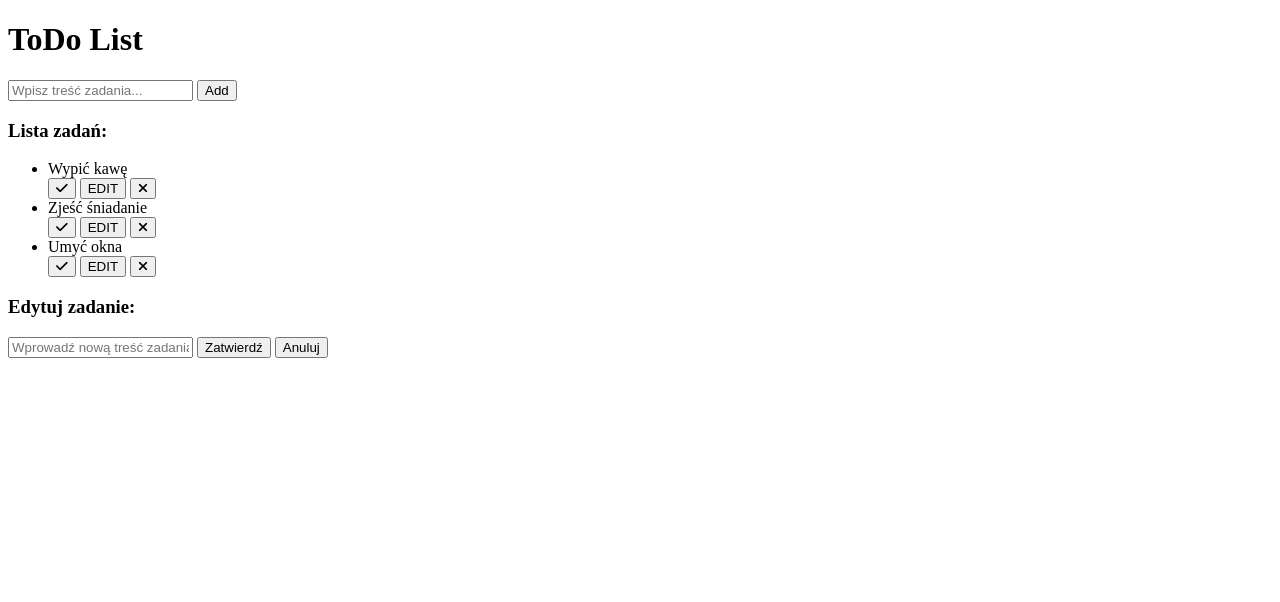
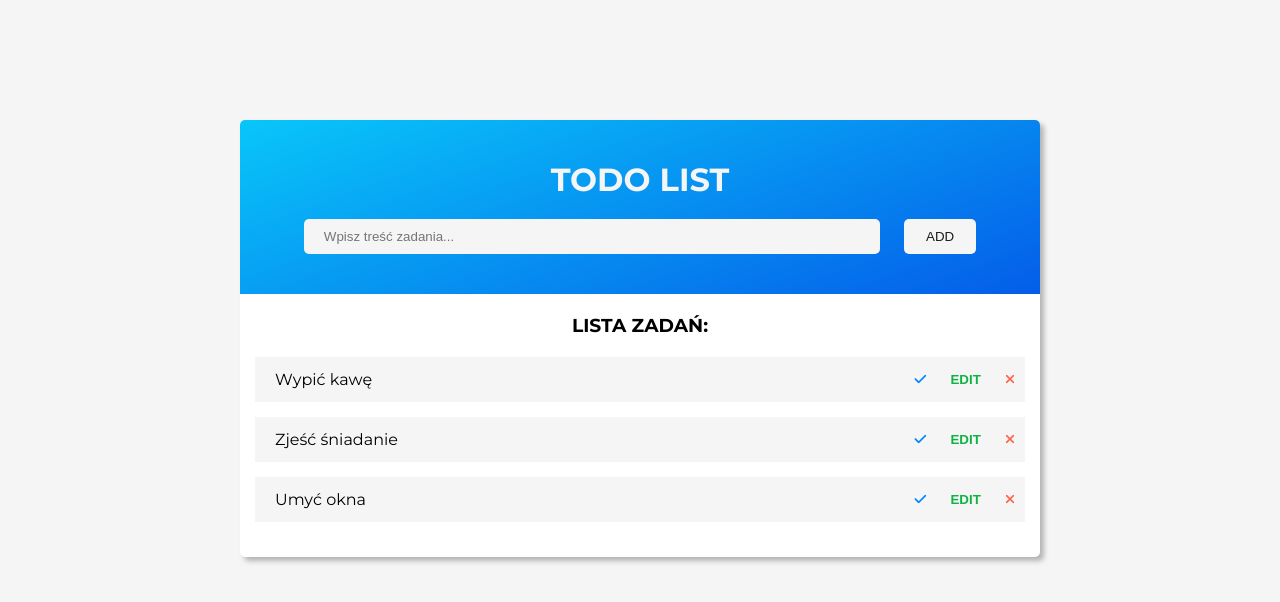
Before and after one commit to adiczq/ToDoList, a plain HTML site: page index.html in a window 1280 px wide. Drawn offline with Linux system fonts and the light colour scheme.

Commit message:
Update index.html

```diff
--- a/index.html
+++ b/index.html
@@ -11,7 +11,7 @@
 src="https://kit.fontawesome.com/353bbfaa24.js"
 crossorigin="anonymous"
 ></script>
-<link rel="styleshee" href="src/styles.css" />
+<link rel="stylesheet" href="src/styles.css" />
 	<title>Document</title>
 </head>
 <body>
```
